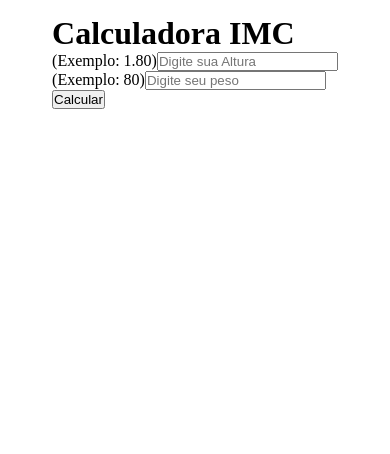
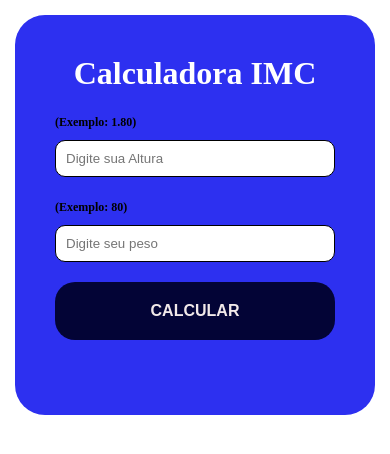
Before and after one commit to joaocazarini/projeto-IMC, a React (Vite) app: page / in a window 390 px wide. Shown: the top 454 px of the page. Built offline with nearby package versions, Linux system fonts and the light colour scheme.

Commit message:
finalizando a estilizaçao

```diff
--- a/src/components/Resultado.jsx
+++ b/src/components/Resultado.jsx
@@ -1,44 +1,6 @@
 import '../css/global.css'
 import '../css/resultado.css'
-
-const TabelaImc =(resultado)=>{
-    if(resultado < 18){
-        return(
-            <>
-            <td>Abaixo do Peso</td>
-            <td>Abaixo de 18</td>
-            </>
-        );
-    }else if(resultado >18 && resultado <25){
-        return(
-            <>
-            <td>Peso Normal</td>
-            <td>18 - 25.9</td>
-            </>
-        );
-    }else if(resultado > 24 && resultado <30){
-        return(
-            <>
-            <td>Sobre Peso</td>
-            <td>25 - 29.9</td>
-            </>
-        );
-    }else if(resultado> 29 && resultado <35){
-        return(
-            <>
-                <td>Obesidade Grau-I</td>
-                <td>30-34.9</td>
-            </>
-        );
-    }else{
-        return(
-            <>
-            <td>Obesidade Mórbida</td>
-            <td>Maior ou igual a 40</td>
-            </>
-        )
-    }
-}
+import TabelaImc from './TabelaImc'
 
 
 //destruct -desestruturação = acessa propridades de outro componentes
--- /dev/null
+++ b/src/components/TabelaImc.jsx
@@ -0,0 +1,40 @@
+const TabelaImc =(resultado)=>{
+    if(resultado < 18){
+        return(
+            <>
+            <td>Abaixo do Peso</td>
+            <td>Abaixo de 18</td>
+            </>
+        );
+    }else if(resultado >18 && resultado <25){
+        return(
+            <>
+            <td>Peso Normal</td>
+            <td>18 - 25.9</td>
+            </>
+        );
+    }else if(resultado > 24 && resultado <30){
+        return(
+            <>
+            <td>Sobre Peso</td>
+            <td>25 - 29.9</td>
+            </>
+        );
+    }else if(resultado> 29 && resultado <35){
+        return(
+            <>
+                <td>Obesidade Grau-I</td>
+                <td>30-34.9</td>
+            </>
+        );
+    }else{
+        return(
+            <>
+            <td>Obesidade Mórbida</td>
+            <td>Maior ou igual a 40</td>
+            </>
+        )
+    }
+}
+
+export default TabelaImc
--- a/src/css/estilo.css
+++ b/src/css/estilo.css
@@ -0,0 +1,59 @@
+.box{
+    display:flex;
+    flex-direction:column;
+    background:var(--bgColor2);
+    width:400px;
+    height:400px;
+    border-radius:30px;
+    padding:40px;
+}
+form{
+    display:flex;
+    flex-direction:column;
+}
+
+span{
+    font-size:12px;
+    font-weight:700;
+}
+label{
+    display:block;
+    margin-bottom:10px;
+    font-weight:600;
+}
+
+input{
+    width:100%;
+    padding:10px;
+    border-radius:10px;
+    border:1px solid var(--fontColor2);
+    outline-color:var(--fontColor1);
+    margin-bottom:20px;
+}
+
+button{
+    border:none;
+    padding:20px;
+    border-radius:20px;
+    background:var(--bgColor1);
+    color:var(--bgColor3);
+    font-size:1rem;
+    text-transform:uppercase;
+    margin-top:20px;
+    font-weight:700;
+}
+button:hover{
+    background:var(--bgColor3);
+    color:var(--bgColor1);
+}
+
+/* responsividade */
+@media (max-width:500px){
+    .box{
+        width:100%;
+    }
+    button{
+        margin-top:0;
+        width:100%;
+    }
+}
--- a/src/css/header.css
+++ b/src/css/header.css
@@ -0,0 +1,8 @@
+.header{
+    text-align:center;
+    margin-bottom:20px;
+    color:var(--fontColor1);
+}
+.header:hover{
+    text-decoration:underline;
+}
--- a/src/css/resultado.css
+++ b/src/css/resultado.css
@@ -0,0 +1,40 @@
+.resultado{
+    margin-top:20px;
+    width:400px;
+    padding:10px;
+    text-align:center;
+    background:var(--bgColor1);
+    color:var(--fontColor1);
+    border-radius:20px;
+}
+.imcSpan{
+    color:var(--fontColor1);
+    font-size:1.8rem;
+    padding:5px;
+}
+.tabela{
+    background:var(--bgColor1);
+    color:var(--fontColor1);
+    margin-top:30px;
+    width:400px;
+    padding:15px;
+    text-align:center;
+    border-spacing:0;
+    border-radius:20px;
+}
+.tabelaHeader th{
+    border-bottom:2px solid var(--fontColor1);
+    padding:5px;
+}
+
+.tabelaBody tr td{
+    padding-top:10px;
+}
+
+/* responsividade */
+
+@media (max-width:500px){
+    .tabela, .resultado{
+        width:100%;
+    }
+}
```
